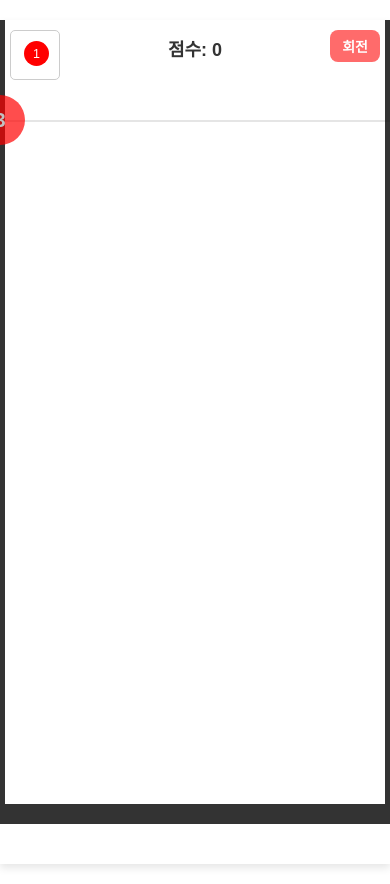
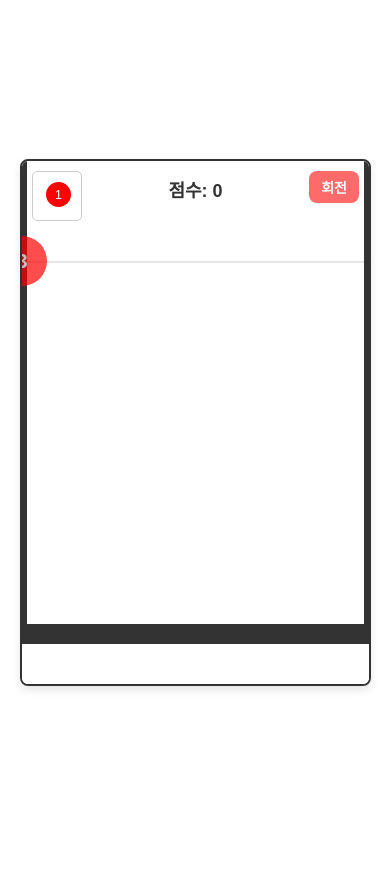
Before and after one commit to chu-rit/makeTheMelon, a plain HTML site: page index.html in a window 390 px wide. After the commit the page ends 844 px from the top, so only its background shows below. Drawn offline with nearby package versions, Linux system fonts and the light colour scheme.

Commit message:
크기조절

```diff
--- a/rotate.js
+++ b/rotate.js
@@ -9,6 +9,12 @@ let rotationInterval = null; // rotationInterval 변수 추가
 document.addEventListener('DOMContentLoaded', () => {
     const rotateButton = document.getElementById('rotate-button');
     rotateButton.addEventListener('click', startRotation);
+
+    // 터치 이벤트 추가
+    rotateButton.addEventListener('touchend', (e) => {
+        e.preventDefault(); // 기본 동작 방지
+        startRotation();
+    });
 });
 
 // 회전 시작 함수
--- a/styles.css
+++ b/styles.css
@@ -34,11 +34,10 @@ body {
 /* 컨테이너 스타일 */
 #game-container {
     position: relative;
-    width: 100%;
-    max-width: 400px;
-    height: 100vh;
-    max-height: 600px;
-    aspect-ratio: 2/3;
+    width: 400px; /* 고정 너비 */
+    height: 600px; /* 고정 높이 */
+    max-width: 100%; /* 화면 너비를 넘지 않도록 */
+    aspect-ratio: 2/3; /* 가로:세로 비율 유지 */
     border: 2px solid var(--primary-color);
     border-radius: var(--border-radius);
     overflow: hidden;
@@ -46,7 +45,9 @@ body {
     /* GPU 가속 활성화 */
     transform: translateZ(0);
     will-change: transform;
-    margin: 20px auto;
+    margin: 30px auto; /* 상하 여백 */
+    /* 기기에 따라 비율 유지하면서 크기 조정 */
+    transform-origin: center;
 }
 
 /* 캔버스 컨테이너 */
@@ -188,12 +189,8 @@ body {
     }
 
     #game-container {
-        width: 100%;
-        height: 100vh;
-        max-height: none;
-        border: none;
-        border-radius: 0;
-        aspect-ratio: auto;
+        width: 90vw; /* 뷰포트 너비의 90% */
+        height: calc(90vw * 1.5); /* 2:3 비율 유지 */
     }
 
     #score, #next-fruit {
@@ -222,15 +219,21 @@ body {
 /* 가로 모드 최적화 */
 @media (max-width: 896px) and (orientation: landscape) {
     #game-container {
-        height: 100vh;
-        max-width: none;
-        aspect-ratio: auto;
-        width: auto;
-        max-height: 100vh;
+        width: 60vh; /* 뷰포트 높이의 60% */
+        height: 90vh; /* 뷰포트 높이의 90% */
+        max-height: 90vh;
     }
 
     body {
         overflow: hidden;
+    }
+}
+
+/* 미디어 쿼리 - 작은 화면에서 비율 유지 */
+@media (max-width: 450px) {
+    #game-container {
+        width: 90vw; /* 뷰포트 너비의 90% */
+        height: calc(90vw * 1.5); /* 2:3 비율 유지 */
     }
 }
 
```
